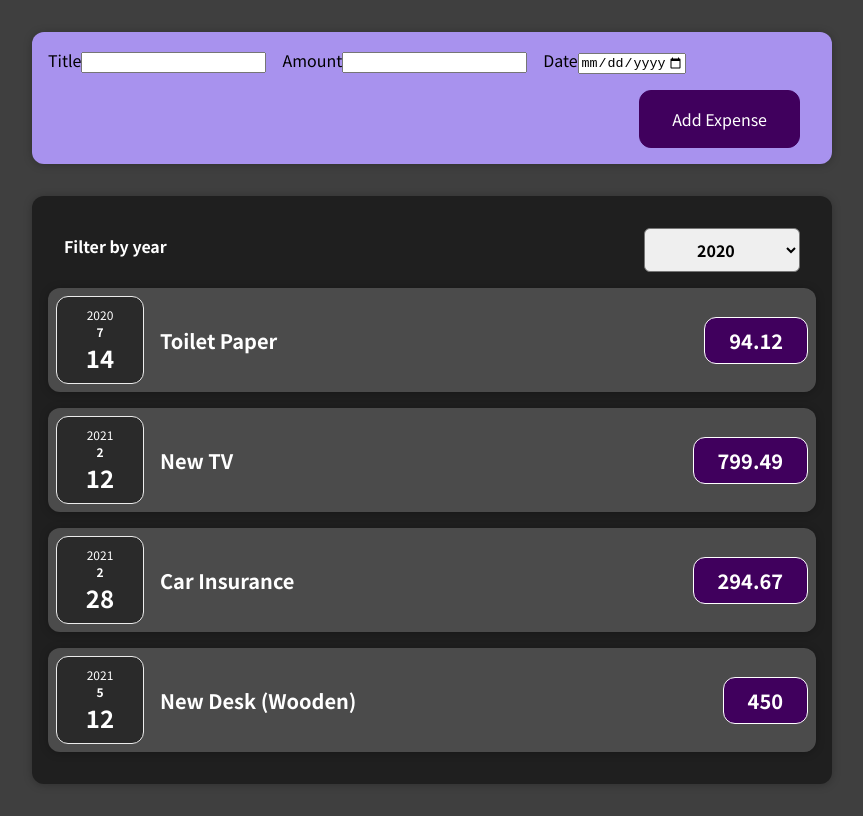
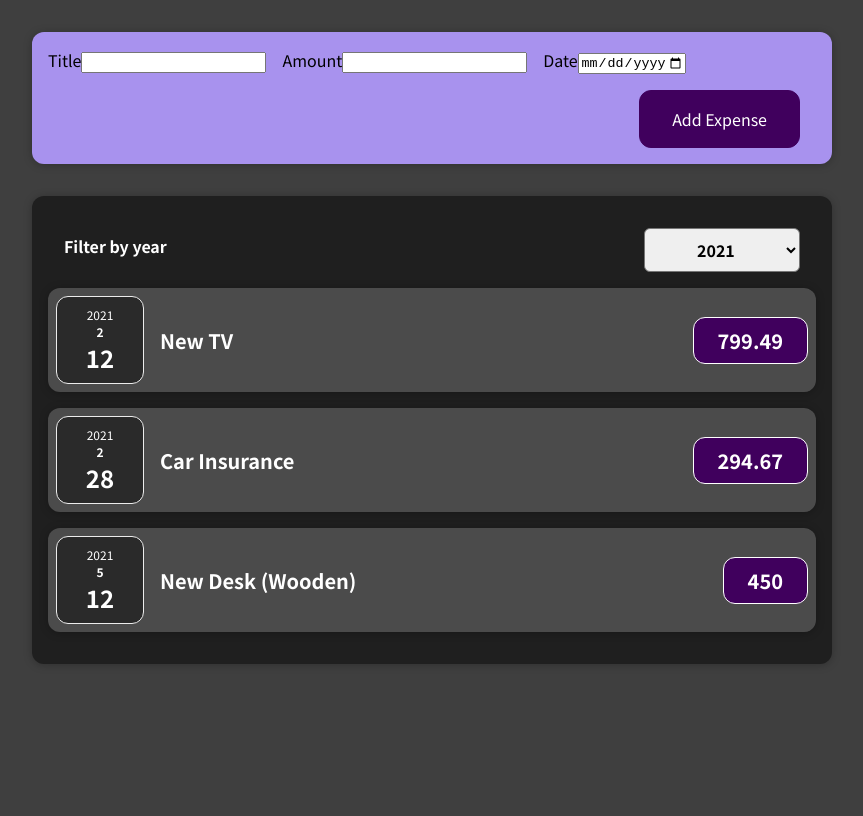
Before and after one commit to wcqrwtqr/react22-course, a React (Create React App) app in the folder 01-starting-setup/: page / in a window 1280 px wide. Shown: the whole page, without its empty margins (208-1071 px from the left). Built offline with nearby package versions, Linux system fonts and the light colour scheme.

Commit message:
updated logics for better jsx

```diff
--- a/01-starting-setup/src/App.js
+++ b/01-starting-setup/src/App.js
@@ -16,7 +16,6 @@ const App = () => {
     setExpenses((prevExpenses) => {
       return [expense, ...prevExpenses]
     })
-    console.log(expenses);
   }
 
   return (
--- a/01-starting-setup/src/components/Expenses/Expenses.js
+++ b/01-starting-setup/src/components/Expenses/Expenses.js
@@ -6,12 +6,30 @@ import Card from '../UI/Card'
 
 const Expenses = (props) => {
 
-  const [filteredYear, setSelectedYear] = useState('2020')
+  const [filteredYear, setFilteredYear] = useState('2021');
 
   const filterChangeHandler = (selectedYear) => {
-    setSelectedYear(selectedYear)
+    setFilteredYear(selectedYear)
     console.log(`one level up :: Year selected ${selectedYear}`)
   }
+
+  // Adding the filter logic to get the drop down list filter the expenses
+  const filteredExpenses = props.items.filter(el => (
+    el.date.getFullYear() == filteredYear.toString()
+  ))
+
+  let expensesContenet = <p>No expenses found.</p>;
+  if (filteredExpenses.length > 0) {
+    expensesContenet = filteredExpenses.map(el => (
+      <ExpenseItem
+        key={el.id}
+        title={el.title}
+        amount={el.amount}
+        date={el.date} />
+    ))
+  }
+
+
 
   return (
     <div>
@@ -19,13 +37,7 @@ const Expenses = (props) => {
         <ExpensesFitler selected={filteredYear}
           onChangeFilter={filterChangeHandler} />
 
-        {props.items.map(el => (
-          <ExpenseItem
-            key={el.id}
-            title={el.title}
-            amount={el.amount}
-            date={el.date} />
-        ))}
+        {expensesContenet}
 
       </Card>
     </div>
```
Also changed, not shown: 01-starting-setup/src/components/Expenses/ExpensesList.css (added, +9 -0 lines), 01-starting-setup/src/components/Expenses/ExpensesList.js (added, +7 -0 lines).
